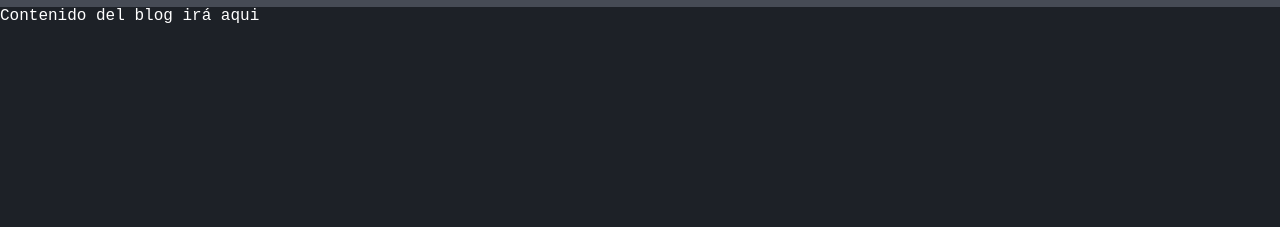
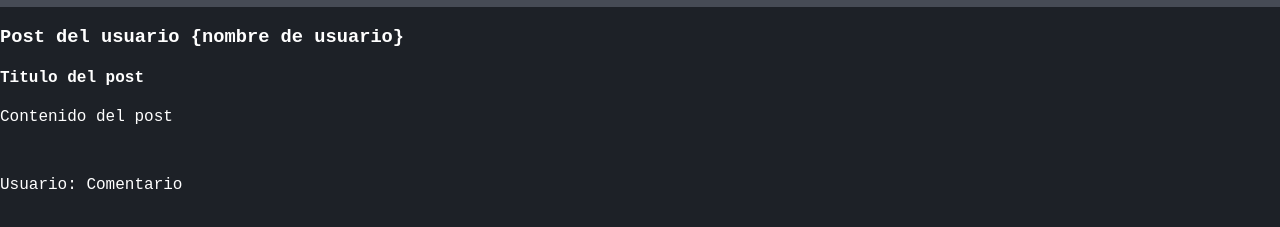
Before and after one commit to javmartos/Curso-Git, a plain HTML site: page index.html in a window 1280 px wide. Shown: the part 81-308 px from the top of the page. Drawn offline with Linux system fonts and the light colour scheme; a web font is replaced by a local one.

Commit message:
Add post html

```diff
--- a/index.html
+++ b/index.html
@@ -14,8 +14,14 @@
         <img class="logo" src="img/git.png" >
         <h1>Blog Curso Git & Github</h1>
     </div>
-    <div>
-        Contenido del blog irá aqui
+    <div class="container" id="content">
+        <h3>Post del usuario {nombre de usuario}</h3>
+        <div class="post">
+            <h4>Titulo del post</h4>
+            <p>Contenido del post</p>
+            <br>
+            <p><span>Usuario:</span> Comentario</p>
+        </div>
     </div>
 </body>
 </html>
```
